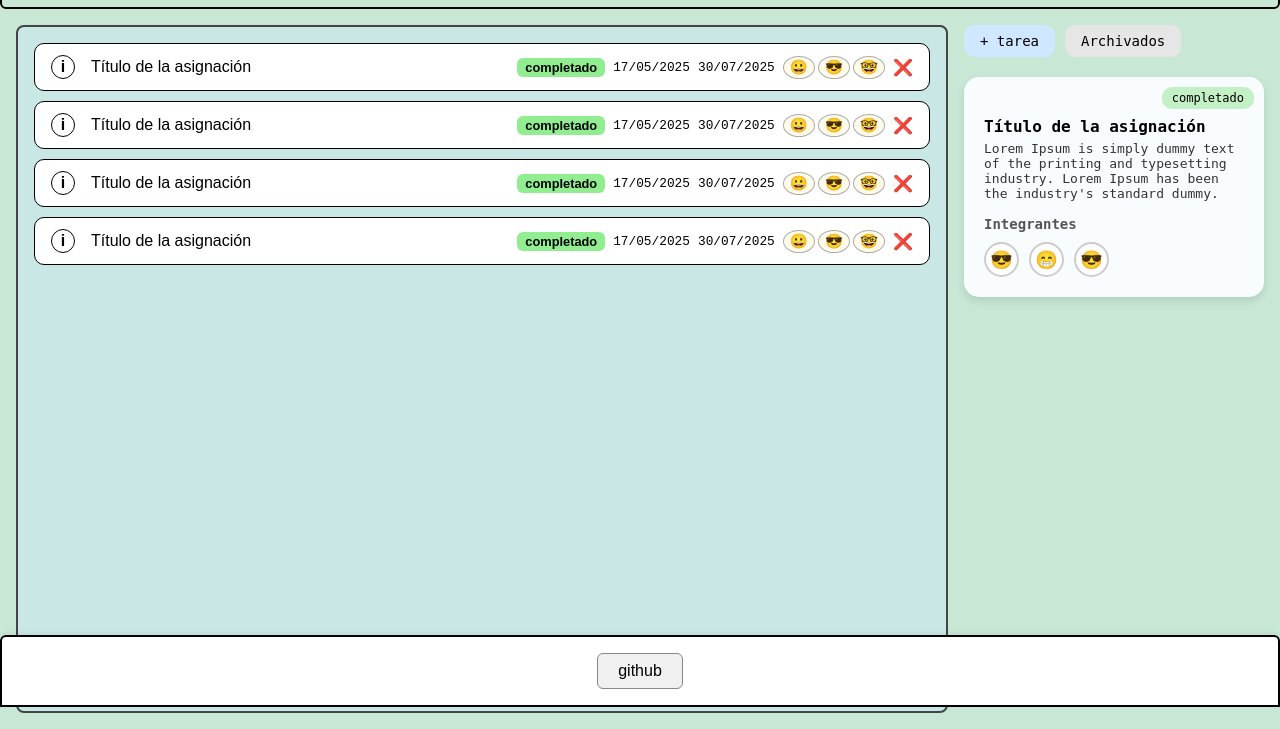
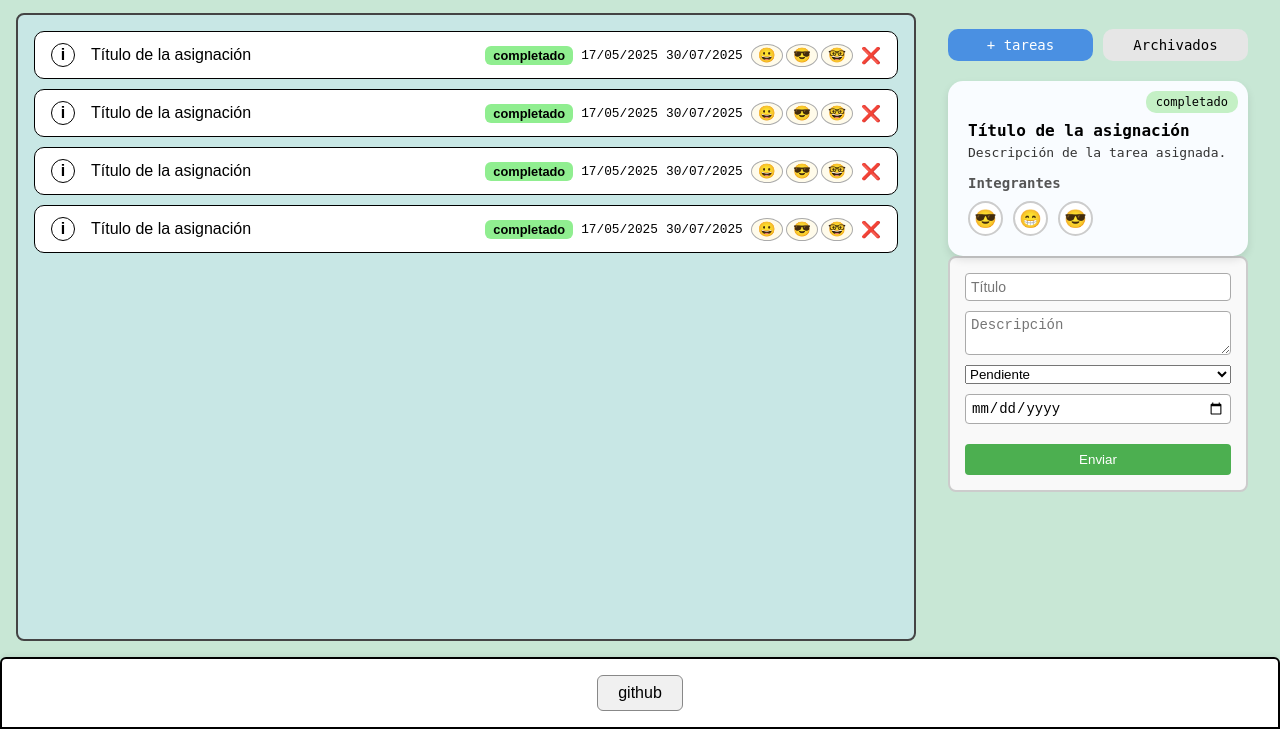
Before and after one commit to Macalderas/todo_list1, a plain HTML site: page pages/dasboar.html in a window 1280 px wide. Shown: the part 93-822 px from the top of the page. Drawn offline with Linux system fonts and the light colour scheme.

Commit message:
nuevo arreglo de dasboar

```diff
--- a/components/footer/footer.css
+++ b/components/footer/footer.css
@@ -1,5 +1,4 @@
 footer {
-  position: fixed;
   bottom: 0;
   left: 0;
   width: 100%;
@@ -11,6 +10,12 @@ footer {
   border-radius: 6px 6px 0 0;
   box-shadow: 0 -2px 5px rgba(0, 0, 0, 0.05);
   z-index: 10;
+
+  display: flex;
+  justify-content: center;
+  align-items: center;
+  flex-wrap: wrap; /* Para que no se salga en pantallas pequeñas */
+  gap: 0.5rem;
 }
 
 .footer-button {
@@ -33,3 +38,16 @@ footer {
   background-color: #000;
   color: #fff;
 }
+
+/* 🔹 Adaptación para pantallas pequeñas */
+@media (max-width: 600px) {
+  footer {
+    flex-direction: column; /* Apila los elementos */
+    padding: 0.8rem 1rem;
+  }
+
+  .footer-button {
+    width: 100%; /* Botones ocupan todo el ancho */
+    font-size: 0.9rem;
+  }
+}
--- /dev/null
+++ b/components/formulario/formulario.css
@@ -0,0 +1,37 @@
+.formulario-tareas {
+  display: flex !important;
+  flex-direction: column !important;
+  width: 300px;
+  gap: 10px;
+  padding: 15px;
+  border: 2px solid #ccc;
+  border-radius: 8px;
+  background-color: #f9f9f9;
+}
+
+
+.formulario-tareas label {
+  font-weight: bold;
+}
+
+.formulario-tareas input,
+.formulario-tareas textarea {
+  padding: 5px;
+  border-radius: 4px;
+  border: 1px solid #aaa;
+  font-size: 14px;
+}
+
+.formulario-tareas button {
+  margin-top: 10px;
+  padding: 8px;
+  background-color: #4caf50;
+  color: white;
+  border: none;
+  border-radius: 4px;
+  cursor: pointer;
+}
+
+.formulario-tareas button:hover {
+  background-color: #45a049;
+}
--- /dev/null
+++ b/components/formulario/formulario.js
@@ -0,0 +1,44 @@
+export function formularioTareas() {
+  let formulario = document.createElement('form');
+formulario.className = "formulario-tareas"; // plural, igual que en el CSS
+
+  let inputTitulo = document.createElement('input');
+  inputTitulo.type = "text";
+  inputTitulo.placeholder = "Título";
+
+  let inputDescripcion = document.createElement('textarea');
+  inputDescripcion.placeholder = "Descripción";
+
+  let selectEstado = document.createElement('select');
+  ["Pendiente", "Completado"].forEach(estado => {
+    let option = document.createElement('option');
+    option.value = estado;
+    option.textContent = estado;
+    selectEstado.appendChild(option);
+  });
+
+  let inputFecha = document.createElement('input');
+  inputFecha.type = "date";
+
+  let btnEnviar = document.createElement('button');
+  btnEnviar.type = "submit";
+  btnEnviar.textContent = "Enviar";
+
+  formulario.appendChild(inputTitulo);
+  formulario.appendChild(inputDescripcion);
+  formulario.appendChild(selectEstado);
+  formulario.appendChild(inputFecha);
+  formulario.appendChild(btnEnviar);
+
+  formulario.addEventListener('submit', function (e) {
+    e.preventDefault();
+    console.log("Formulario enviado:");
+    console.log("Título:", inputTitulo.value);
+    console.log("Descripción:", inputDescripcion.value);
+    console.log("Estado:", selectEstado.value);
+    console.log("Fecha:", inputFecha.value);
+    formulario.reset();
+  });
+
+  return formulario;
+}
--- a/components/header/headerComponent.css
+++ b/components/header/headerComponent.css
@@ -2,6 +2,7 @@ header {
   display: flex;
   justify-content: space-between;
   align-items: center;
+  flex-wrap: wrap; /* permite que el contenido se acomode en varias líneas */
   padding: 1rem 2rem;
   border: 2px solid #000;
   border-radius: 6px;
@@ -9,10 +10,22 @@ header {
   position: relative;
 }
 
+/* Adaptación para pantallas pequeñas */
+@media (max-width: 700px) {
+  header {
+    flex-direction: row;
+    gap: 0.5rem;
+  }
+}
+
 /* Título */
 h1 {
   margin: 0;
-  font-size: 1.5rem;
+  font-size: 18px;
+  background: none;   /* Quita el fondo gris */
+  padding: 0;         /* Elimina espacio interno */
+  border: none;       /* Por si hay algún borde */
+  border-radius: 0;   /* Quita esquinas redondeadas */
 }
 
 /* Centro */
--- a/components/header/headerComponent.js
+++ b/components/header/headerComponent.js
@@ -3,7 +3,7 @@ export function header() {
 
     // Título a la izquierda
     let h1 = document.createElement('h1');
-    h1.innerText = "Todo-list";
+    h1.innerText = "✏️ Todo List";
     header.appendChild(h1);
 
     // Centro: Texto + contador
--- a/components/informacion/informacion.css
+++ b/components/informacion/informacion.css
@@ -4,12 +4,15 @@
   flex-direction: column;
   gap: 20px;
   font-family: 'monospace';
+  padding: 1rem;
+  box-sizing: border-box;
 }
 
 /* Botones superiores */
 .contenedor-botones {
   display: flex;
   gap: 10px;
+  flex-wrap: wrap; /* Para que no se salgan en pantallas pequeñas */
 }
 
 .btn-tarea,
@@ -21,8 +24,11 @@
   cursor: pointer;
   font-size: 14px;
   transition: background-color 0.2s ease;
+  flex: 1; /* Que los botones ocupen espacio proporcional en pantallas pequeñas */
+  min-width: 120px;
 }
 
+/* Botón tarea */
 .btn-tarea {
   background-color: #cfe8ff;
   color: #000;
@@ -32,6 +38,7 @@
   background-color: #addbff;
 }
 
+/* Botón archivados */
 .btn-archivados {
   background-color: #e6e6e6;
   color: #000;
@@ -49,6 +56,7 @@
   width: 300px;
   position: relative;
   box-shadow: 0 4px 8px rgba(0, 0, 0, 0.1);
+  box-sizing: border-box;
 }
 
 .estado {
@@ -83,6 +91,7 @@
   display: flex;
   gap: 10px;
   margin-top: 10px;
+  flex-wrap: wrap; /* Para que los avatares se acomoden en varias filas */
 }
 
 .avatar {
@@ -96,3 +105,33 @@
   justify-content: center;
   font-size: 18px;
 }
+
+.btn-tab {
+  transition: background-color 0.3s ease, color 0.3s ease;
+}
+
+.btn-tab.activa {
+  background-color: #4a90e2 !important;
+  color: white;
+}
+
+/* Contenedor de cada pestaña */
+.contenido-tab {
+  display: none;
+}
+
+.contenido-tab.activo {
+  display: block;
+}
+
+/* 🔹 Adaptación para pantallas pequeñas */
+@media (max-width: 600px) {
+  .contenedor-botones {
+    flex-direction: column;
+    align-items: stretch;
+  }
+
+  .tarjeta {
+    width: 100%; /* Que la tarjeta ocupe todo el ancho */
+  }
+}
--- a/components/informacion/informacionComponentes.js
+++ b/components/informacion/informacionComponentes.js
@@ -1,20 +1,27 @@
- export function informacion() {
+import { formularioTareas } from "../formulario/formulario.js";
+
+export function informacion() {
   let contenedor = document.createElement('div');
   contenedor.className = "contenedor-principal";
 
+  // Botones (pestañas)
   let contenedorBotones = document.createElement('div');
   contenedorBotones.className = "contenedor-botones";
 
   let btnTarea = document.createElement('button');
-  btnTarea.textContent = "+ tarea";
-  btnTarea.className = "btn-tarea";
+  btnTarea.textContent = "+ tareas";
+  btnTarea.className = "btn-tarea btn-tab activa";
 
   let btnArchivados = document.createElement('button');
   btnArchivados.textContent = "Archivados";
-  btnArchivados.className = "btn-archivados";
+  btnArchivados.className = "btn-archivados btn-tab";
 
   contenedorBotones.appendChild(btnTarea);
   contenedorBotones.appendChild(btnArchivados);
+
+  // Contenido de tareas
+  let contenidoTarea = document.createElement('div');
+  contenidoTarea.className = "contenido-tab activo";
 
   let tarjeta = document.createElement('div');
   tarjeta.className = "tarjeta";
@@ -27,14 +34,13 @@
   titulo.textContent = "Título de la asignación";
 
   let descripcion = document.createElement('p');
-  descripcion.textContent = "Lorem Ipsum is simply dummy text of the printing and typesetting industry. Lorem Ipsum has been the industry's standard dummy.";
+  descripcion.textContent = "Descripción de la tarea asignada.";
 
   let subtitulo = document.createElement('h4');
   subtitulo.textContent = "Integrantes";
 
   let contenedorAvatares = document.createElement('div');
   contenedorAvatares.className = "avatares";
-
   let emojis = ["😎", "😁", "😎"];
   emojis.forEach(e => {
     let avatar = document.createElement('div');
@@ -49,8 +55,35 @@
   tarjeta.appendChild(subtitulo);
   tarjeta.appendChild(contenedorAvatares);
 
+  // Agregar tarjeta y formulario
+  contenidoTarea.appendChild(tarjeta);
+  contenidoTarea.appendChild(formularioTareas()); // ⬅️ Aquí se agrega el formulario
+
+  // Contenido archivado (oculto)
+  let contenidoArchivados = document.createElement('div');
+  contenidoArchivados.className = "contenido-tab";
+  let mensaje = document.createElement('p');
+  mensaje.textContent = "No hay tareas archivadas por ahora.";
+  contenidoArchivados.appendChild(mensaje);
+
+  // Alternar pestañas
+  btnTarea.addEventListener('click', () => {
+    btnTarea.classList.add('activa');
+    btnArchivados.classList.remove('activa');
+    contenidoTarea.classList.add('activo');
+    contenidoArchivados.classList.remove('activo');
+  });
+
+  btnArchivados.addEventListener('click', () => {
+    btnArchivados.classList.add('activa');
+    btnTarea.classList.remove('activa');
+    contenidoArchivados.classList.add('activo');
+    contenidoTarea.classList.remove('activo');
+  });
+
   contenedor.appendChild(contenedorBotones);
-  contenedor.appendChild(tarjeta);
+  contenedor.appendChild(contenidoTarea);
+  contenedor.appendChild(contenidoArchivados);
 
   return contenedor;
 }
--- a/components/tareas/tareasComponetes.js
+++ b/components/tareas/tareasComponetes.js
@@ -5,8 +5,6 @@ let tareasDb = [
   { titulo: "Título de la asignación" },
   { titulo: "Título de la asignación" },
   { titulo: "Título de la asignación" },
-
-
 
 ];
 
--- a/modules/intemTareas/itemTareas.css
+++ b/modules/intemTareas/itemTareas.css
@@ -2,6 +2,7 @@
   display: flex;
   align-items: center;
   justify-content: space-between;
+  flex-wrap: wrap; /* permite que los elementos se acomoden en varias líneas si no caben */
   gap: 0.5rem;
   padding: 0.7rem 1rem;
   border: 1px solid #000;
@@ -10,6 +11,15 @@
   background-color: #fff;
   font-family: sans-serif;
 }
+
+/* Adaptación para pantallas pequeñas */
+@media (max-width: 700px) {
+  .tarea-item {
+    flex-direction: column;
+    align-items: flex-start;
+  }
+}
+
 
 .tarea-icono {
   font-weight: bold;
--- a/pages/dasboar.css
+++ b/pages/dasboar.css
@@ -7,19 +7,21 @@
 
 .contenedor-cuadros {
   display: flex;
+  flex-wrap: wrap;
   gap: 1rem;
   padding: 1rem;
   height: 100%;
   box-sizing: border-box;
-  flex-wrap: wrap; /* para que se adapte en pantallas pequeñas */
 }
 
+/* Estilos base para escritorio */
 .div-tareas {
   flex: 2;
   background-color: rgb(200, 231, 229);
   border: 2px solid #444;
   border-radius: 8px;
   padding: 1rem;
+  min-width: 300px;
 }
 
 .div-informacion {
@@ -28,4 +30,19 @@
   border: 2px solid #444;
   border-radius: 8px;
   padding: 1rem;
+  min-width: 250px;
 }
+
+/* Media query para pantallas pequeñas (como móviles) */
+@media (max-width: 768px) {
+  .contenedor-cuadros {
+    flex-direction: column;
+    height: auto;
+  }
+
+  .div-tareas,
+  .div-informacion {
+    flex: unset;
+    width: 100%;
+  }
+}
--- a/pages/dasboar.html
+++ b/pages/dasboar.html
@@ -10,6 +10,7 @@
     <link rel="stylesheet" href="../pages/dasboar.css">
     <link rel="stylesheet" href="../modules/intemTareas/itemTareas.css">.
     <link rel="stylesheet" href="../components/informacion/informacion.css">
+    <link rel="stylesheet" href="../components/formulario/formulario.css">
 
 
 </head>
```
